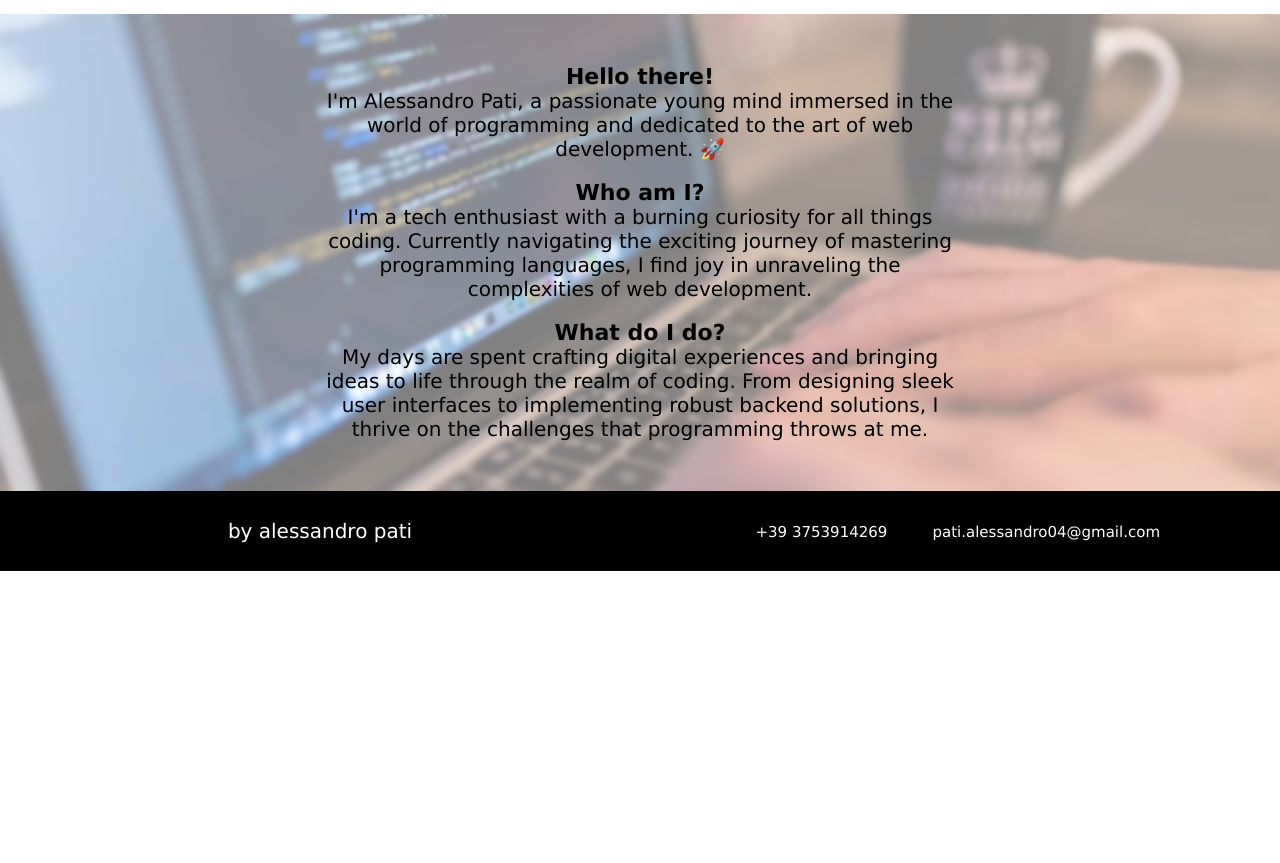
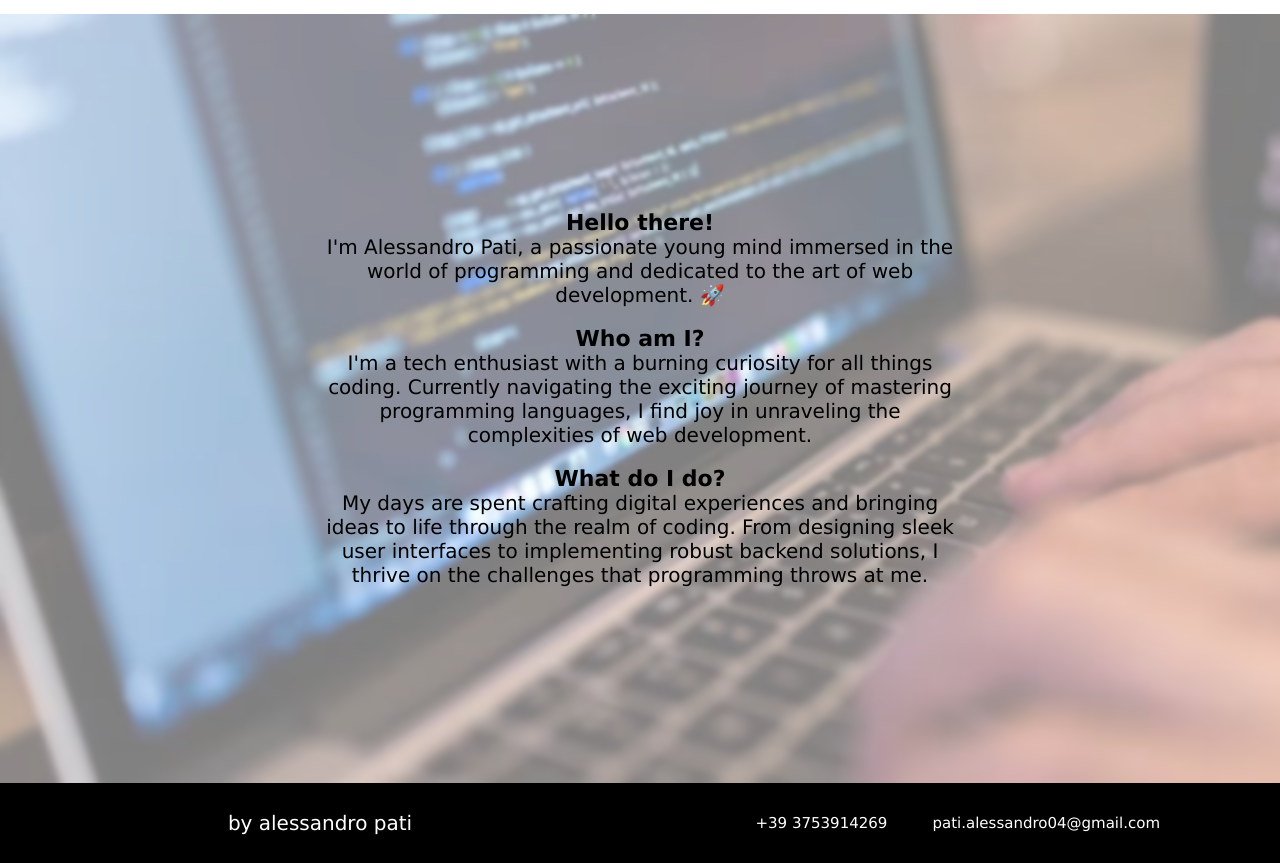
Before and after one commit to itsreyi/itsreyi.github.io, a plain HTML site: page index.html in a window 1280 px wide. Shown: the part 56-919 px from the top of the page. Before the commit the page ends 800 px from the top, so only its background shows below. Drawn offline with Linux system fonts and the light colour scheme.

Commit message:
vers 0.0.2

```diff
--- a/resources/style.css
+++ b/resources/style.css
@@ -146,10 +146,18 @@ footer ul li p{
     font-size: 15px;
 }
 
+.ABTME{
+    flex-direction: column;
+    display: flex;
+    align-items: center;
+    justify-content: center;
+    height: 100%;
+}
 
 
-@media only screen and(max-width: 600px){
+
+@media only screen and (min-width: 400px){
     article{
-        height: 100vh;
+        height: 83.6vh;
     }
 }
```
